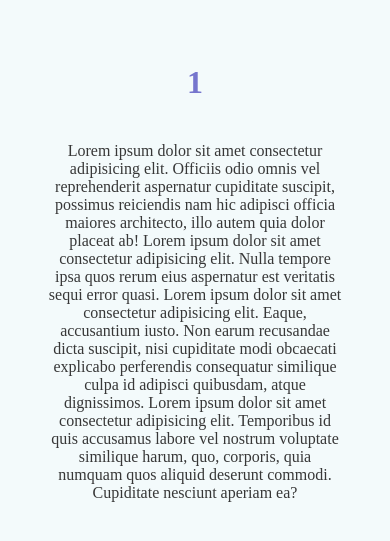
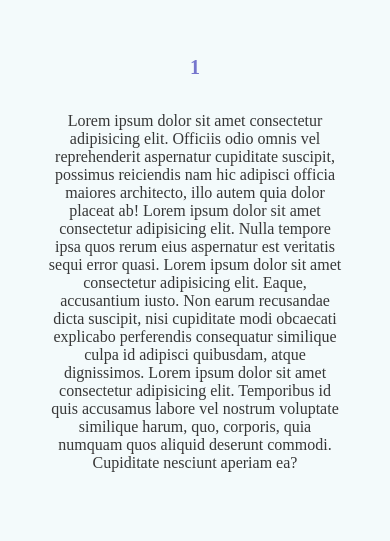
Before and after one commit to MOHI-UDDIN-AKBAR/Your-favourite-movies, a React (Create React App) app: page /additionalDetails/1 in a window 390 px wide. Shown: the part 211-752 px from the top of the page. Built offline with nearby package versions, Linux system fonts and the light colour scheme; no server answers; a web font is replaced by a local one.

Commit message:
modified

```diff
--- a/src/components/movies/AddionalDetails/styleForAdditionalDetails.css
+++ b/src/components/movies/AddionalDetails/styleForAdditionalDetails.css
@@ -9,6 +9,7 @@
 }
 .additionalDetails h1 {
   color: rgb(117, 117, 205);
+  font-size: 25px;
 }
 .additionalDetails p {
   margin: 20px auto;
@@ -18,6 +19,9 @@
 }
 
 @media screen and (max-width: 600px) {
+  .additionalDetails h1 {
+    font-size: 20px;
+  }
   .additionalDetails p {
     font-size: 16px;
   }
--- a/src/components/movies/AddionalDetails/styleForAdditionalDetails.scss
+++ b/src/components/movies/AddionalDetails/styleForAdditionalDetails.scss
@@ -9,6 +9,7 @@
   margin-top: 30vh;
   h1 {
     color: rgb(117, 117, 205);
+    font-size: 25px;
   }
   p {
     margin: 20px auto;
@@ -19,6 +20,9 @@
 }
 @media screen and (max-width: 600px) {
   .additionalDetails {
+    h1 {
+      font-size: 20px;
+    }
     p {
       font-size: 16px;
     }
```
Also changed, not shown: 1 other file (tests, documents, lock files or other folders).
